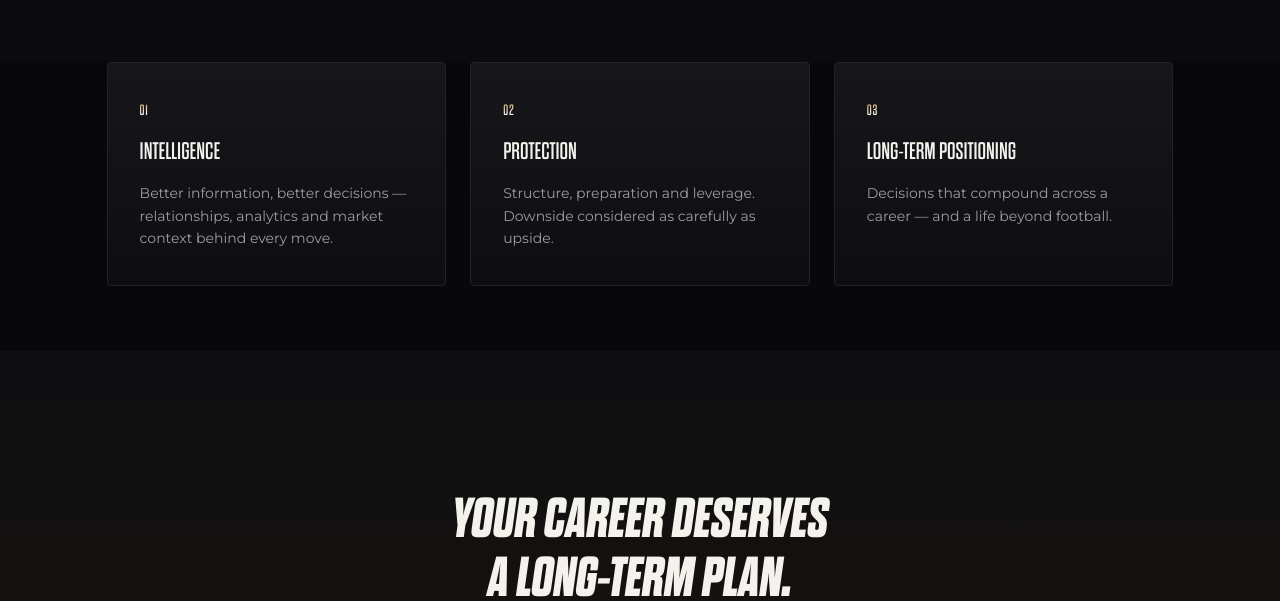
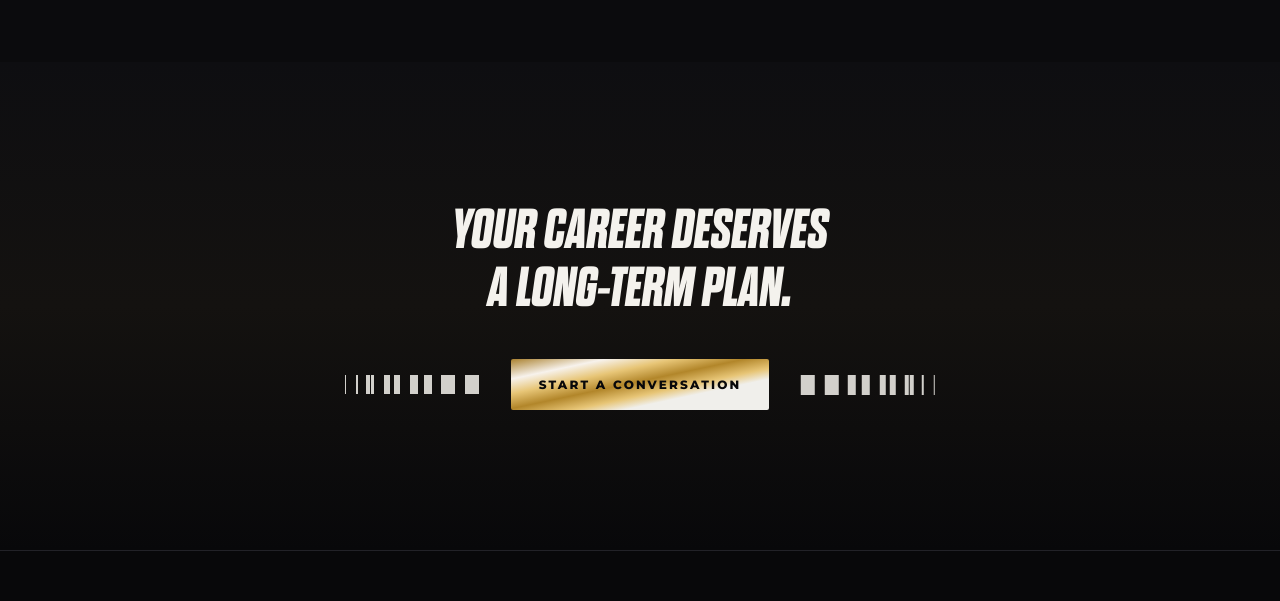
Before and after one commit to lanteigne03-rgb/Aura-Sports-Group, a plain HTML site: page the-agency.html in a window 1280 px wide. Shown: the part 1436-2037 px from the top of the page. Drawn offline with Linux system fonts and the light colour scheme.

Commit message:
Update the-agency.html

```diff
--- a/the-agency.html
+++ b/the-agency.html
@@ -26,7 +26,6 @@
     .story .copy { flex: 1 1 0; min-width: 300px; }
     .story .media-ph { flex: none; width: 320px; height: 400px; max-width: 100%; }
     @media (max-width: 900px) { .story { flex-direction: column; align-items: flex-start; } }
-    .principles { padding-top: 0; }
 
     .credibility { background: var(--ink-850); display: flex; flex-direction: column; gap: 72px; align-items: center; }
     .stats-strip {
@@ -99,27 +98,6 @@
     </div>
   </section>
 
-  <!-- Principles -->
-  <section class="section principles">
-    <div class="grid-3 reveal">
-      <div class="card-service">
-        <span class="num">01</span>
-        <h3>Intelligence</h3>
-        <p>Better information, better decisions — relationships, analytics and market context behind every move.</p>
-      </div>
-      <div class="card-service">
-        <span class="num">02</span>
-        <h3>Protection</h3>
-        <p>Structure, preparation and leverage. Downside considered as carefully as upside.</p>
-      </div>
-      <div class="card-service">
-        <span class="num">03</span>
-        <h3>Long-Term Positioning</h3>
-        <p>Decisions that compound across a career — and a life beyond football.</p>
-      </div>
-    </div>
-  </section>
-
   <div id="cta-placeholder" data-headline="Your career deserves<br>a long-term plan."></div>
   <div id="footer-placeholder"></div>
 
```
